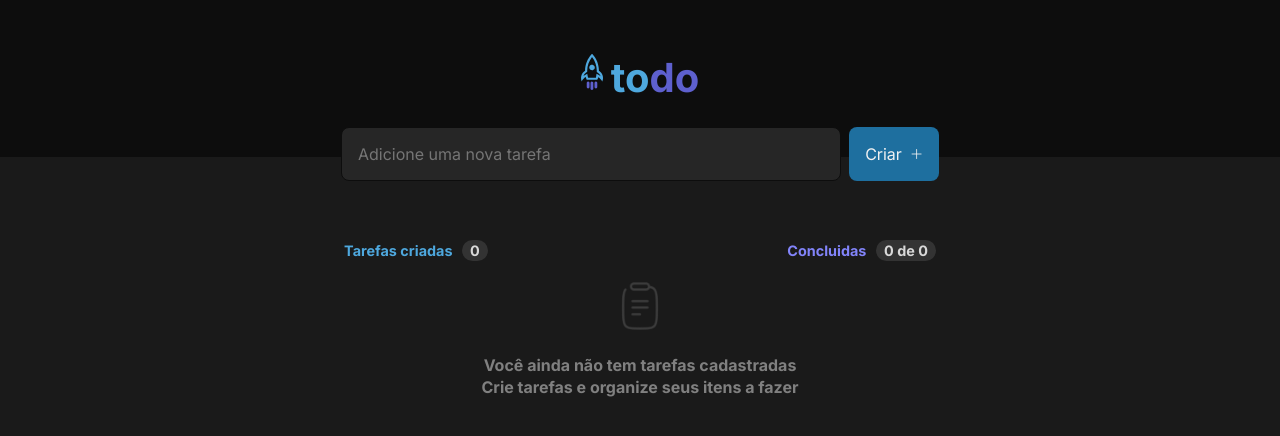
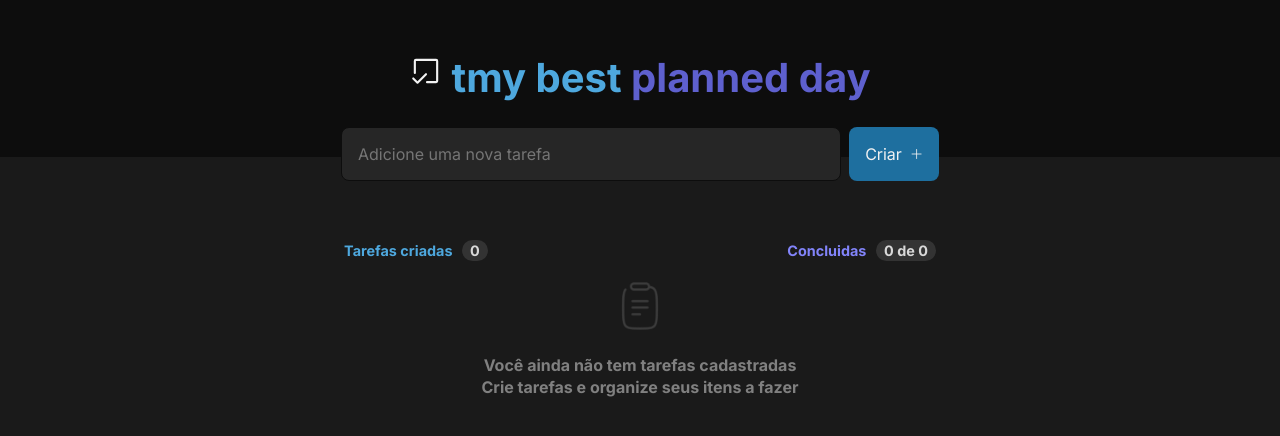
Before and after one commit to IgorGuariroba/toDoList, a React (Vite) app: page / in a window 1280 px wide. Shown: the top 436 px of the page. Built offline with nearby package versions, Linux system fonts and the light colour scheme.

Commit message:
Alteração basica

```diff
--- a/src/Header.tsx
+++ b/src/Header.tsx
@@ -1,11 +1,13 @@
 import style from './Header.module.css';
-import logo from './assets/logo.svg';
+import { CheckSquareOffset } from 'phosphor-react';
 
 export function Header() {
   return (
     <header className={style.header}>
-        <img className={style.logo} src={logo} alt="Logo da aplicação" />
-        <h1 className={style.title}>to<span>do</span></h1>
-      </header>
+      <div className={style.logo}>
+        <CheckSquareOffset size={34} />
+      </div>
+      <h1 className={style.title}>tmy best <span>planned day</span></h1>
+    </header>
   )
 }
```
